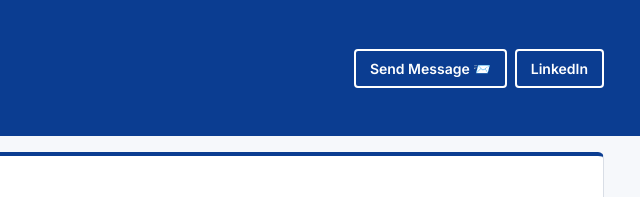
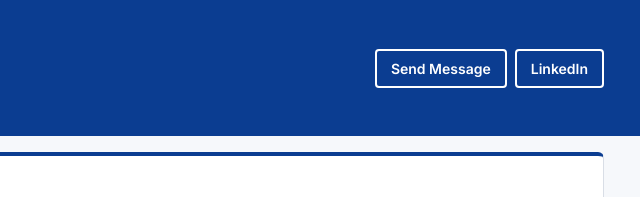
Before and after one commit to coding-finance/coding-finance.github.io, a plain HTML site: page index.html in a window 1280 px wide. Shown: the top 197 px of the page, 640-1280 px from the left. Drawn offline with Linux system fonts and the light colour scheme.

Commit message:
Remove emoji from Send Message button
Co-Authored-By: Claude Opus 5.5 <noreply@anthropic.com>

```diff
--- a/index.html
+++ b/index.html
@@ -130,7 +130,7 @@
           <p class="lede">MBA Candidate at Columbia Business School<br>Incoming Investment Banking Associate at Citi</p>
         </div>
         <div class="links">
-          <a class="btn ghost" href="mailto:esedita27@gsb.columbia.edu">Send Message <span aria-hidden="true">📨</span></a>
+          <a class="btn ghost" href="mailto:esedita27@gsb.columbia.edu">Send Message</a>
           <a class="btn ghost" href="https://www.linkedin.com/in/emanuelle-sedita/" target="_blank" rel="noopener">LinkedIn</a>
         </div>
       </div>
```
Also changed, not shown: 1 other file.
